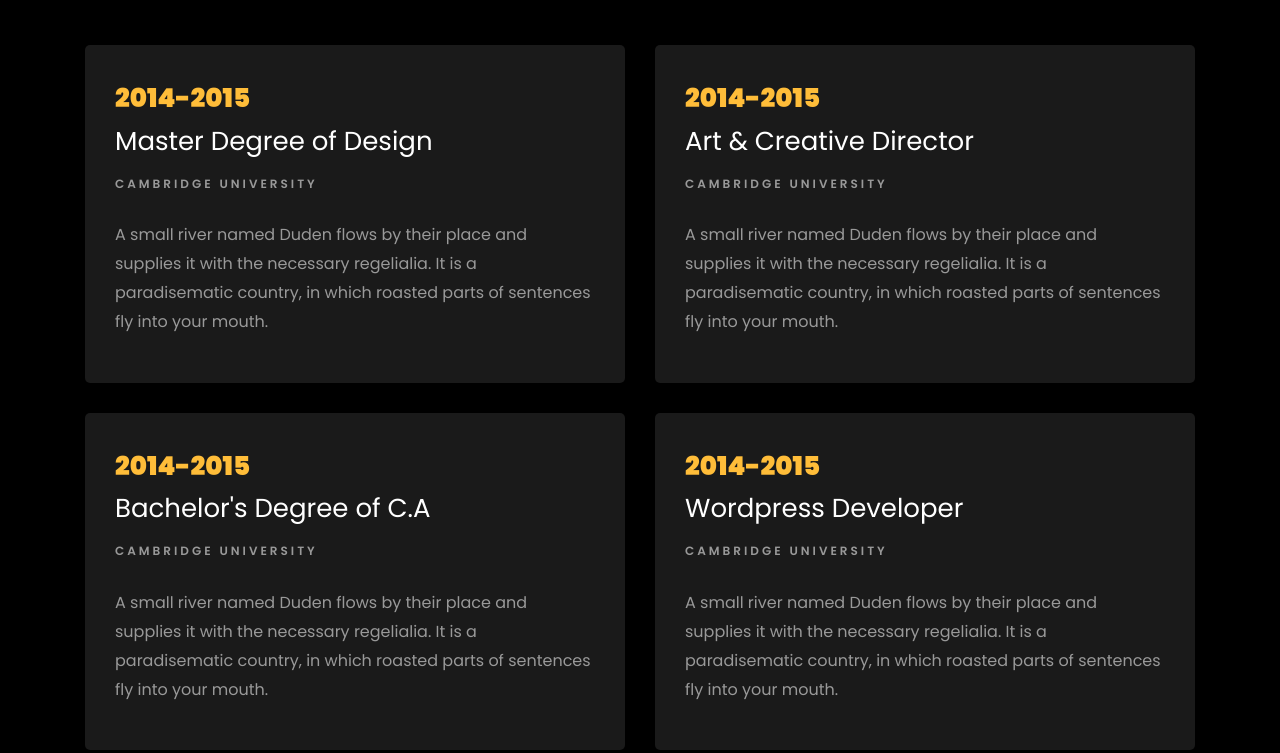
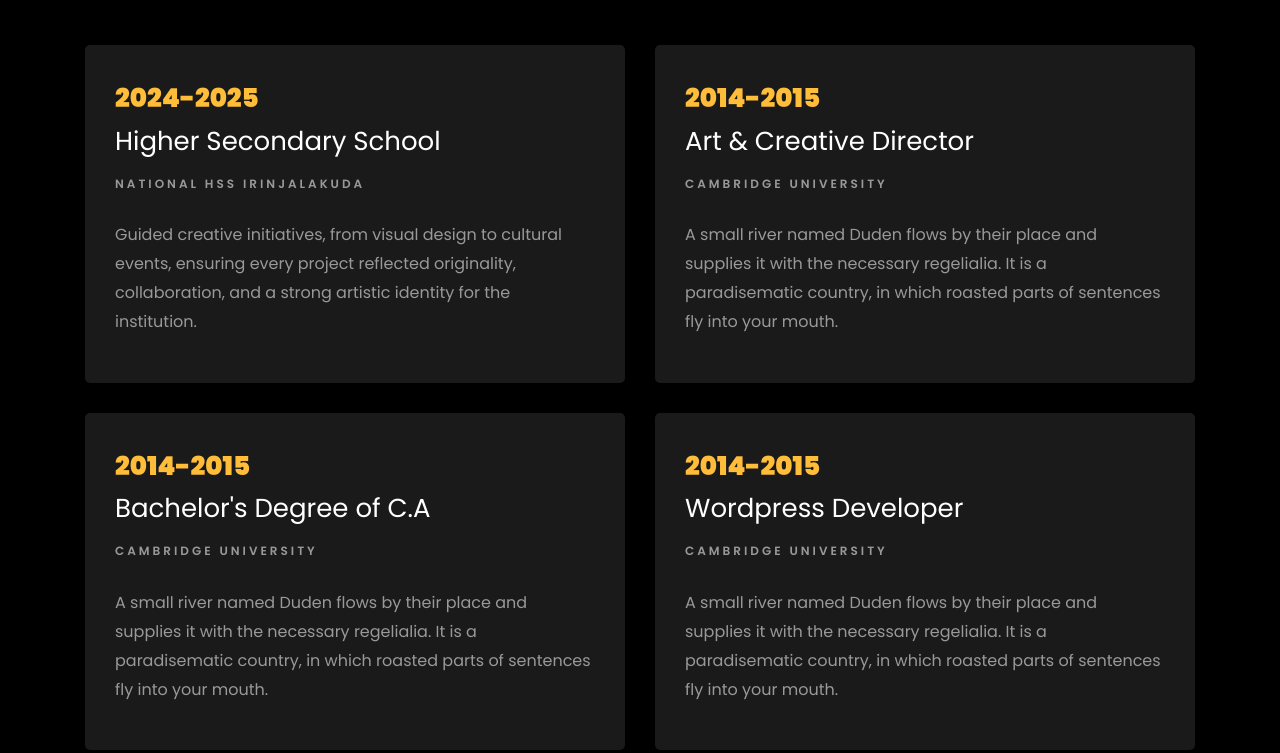
Before and after one commit to niranjandascp/Portfolio, a plain HTML site: page index.html in a window 1280 px wide. Shown: the part 1816-2569 px from the top of the page. Drawn offline with Linux system fonts and the light colour scheme; files whose address does not match are found by name.

Commit message:
refactor qualifictions

```diff
--- a/index.html
+++ b/index.html
@@ -141,10 +141,10 @@ My goal is to deliver web apps that are fast, engaging, and accessible to all us
     		<div class="row">
     			<div class="col-md-6">
     				<div class="resume-wrap ftco-animate">
-    					<span class="date">2014-2015</span>
-    					<h2>Master Degree of Design</h2>
-    					<span class="position">Cambridge University</span>
-    					<p class="mt-4">A small river named Duden flows by their place and supplies it with the necessary regelialia. It is a paradisematic country, in which roasted parts of sentences fly into your mouth.</p>
+    					<span class="date">2024-2025</span>
+    					<h2>Higher Secondary School</h2>
+    					<span class="position">National HSS Irinjalakuda</span>
+    					<p class="mt-4">Guided creative initiatives, from visual design to cultural events, ensuring every project reflected originality, collaboration, and a strong artistic identity for the institution.</p>
     				</div>
     				<div class="resume-wrap ftco-animate">
     					<span class="date">2014-2015</span>
@@ -573,14 +573,14 @@ My goal is to deliver web apps that are fast, engaging, and accessible to all us
 	            <p><a href="mailto:info@yoursite.com">niranjandas.dev.com</a></p>
 	          </div>
           </div>
-          <!-- <div class="col-md-6 col-lg-3 d-flex ftco-animate">
+            <div class="col-md-6 col-lg-3 d-flex ftco-animate">
           	<div class="align-self-stretch box p-4 text-center">
           		<div class="icon d-flex align-items-center justify-content-center">
           			<span class="icon-globe"></span>
           		</div>
           		<h3 class="mb-4">Website</h3>
 	            <p><a href="#">yoursite.com</a></p>
-	          </div> -->
+	          </div>
           </div>
         </div>
 
```
